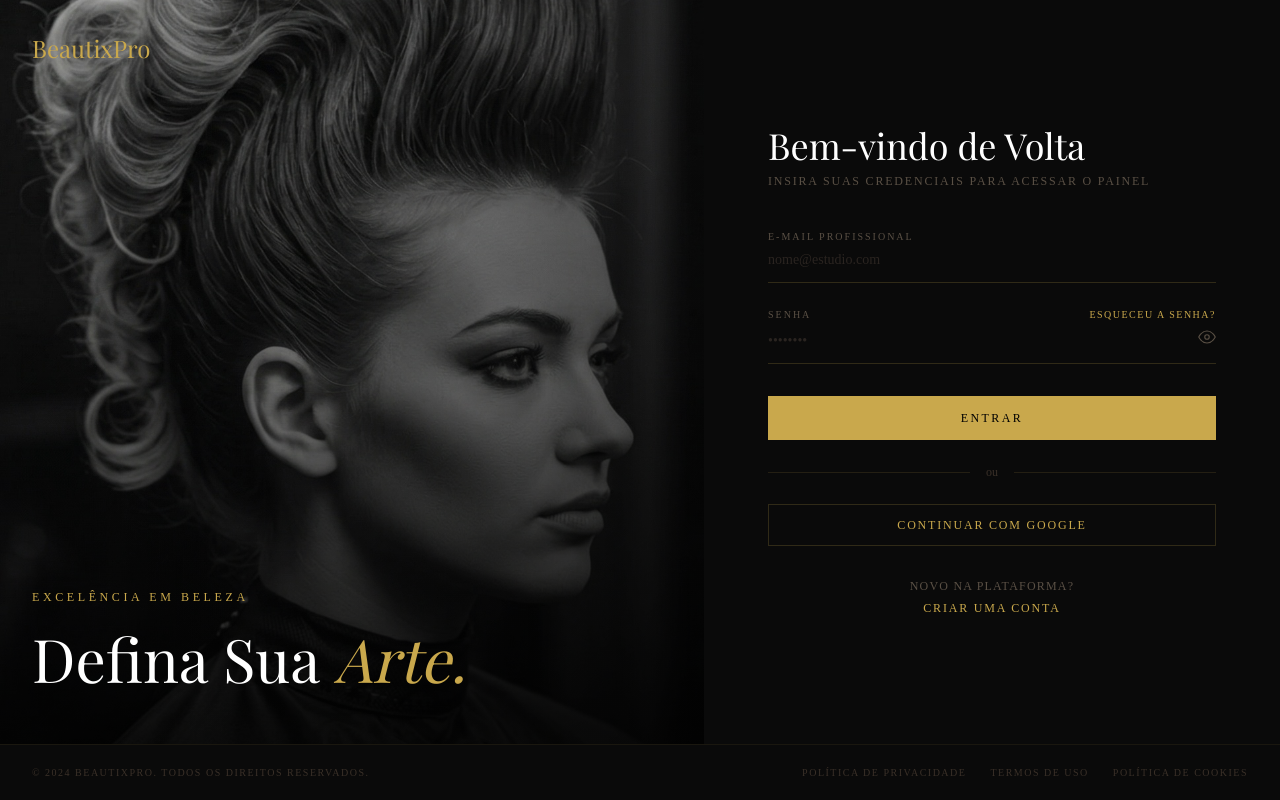
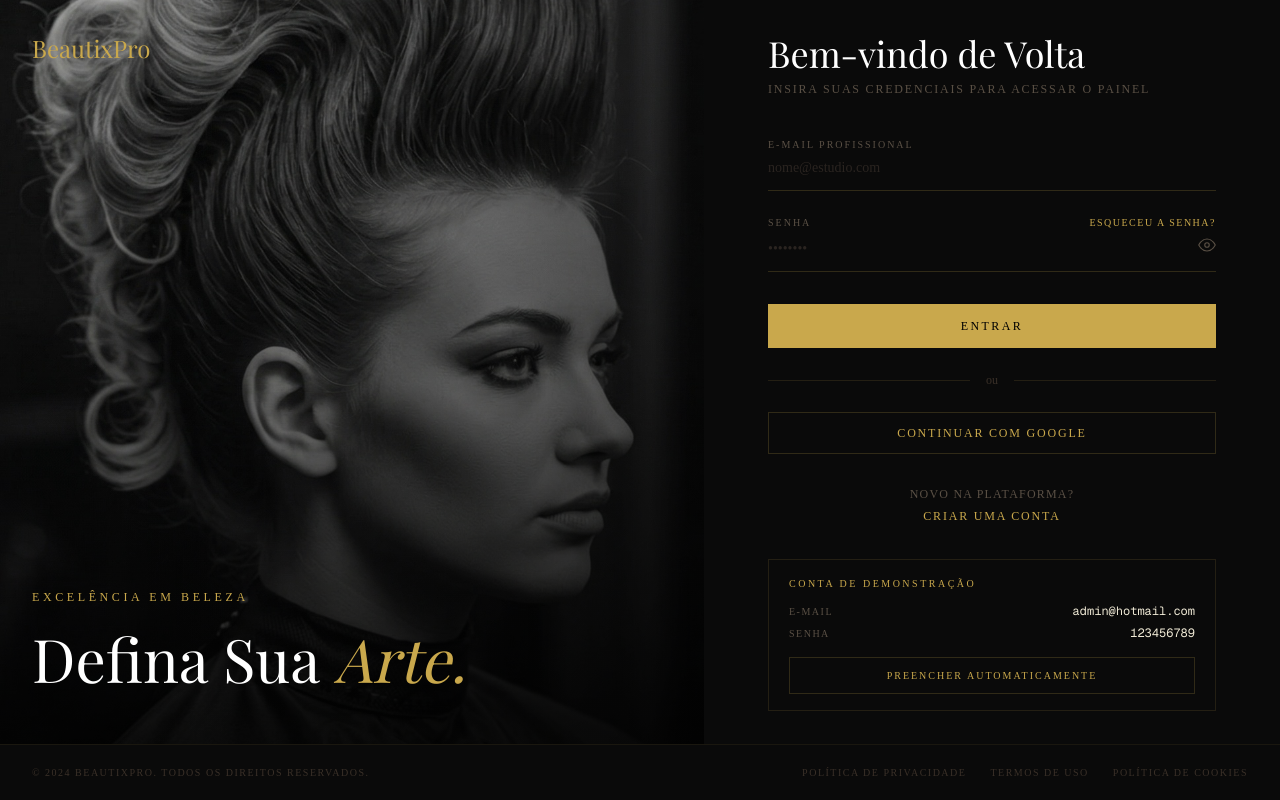
Before and after one commit to Felipe-Yasuo/beautixpro, a Next.js app: page /login in a window 1280 px wide. Built offline with nearby package versions, Linux system fonts and the light colour scheme; no server answers.

Commit message:
feat: implement login form with demo card and custom hook for form handling

```diff
--- /dev/null
+++ b/src/app/(public)/login/_components/demo-card.tsx
@@ -0,0 +1,30 @@
+type DemoCardProps = {
+    onFill: () => void;
+};
+
+export function DemoCard({ onFill }: DemoCardProps) {
+    return (
+        <div className="mt-8 border border-[#c9a84c22] px-5 py-4">
+            <p className="text-[#c9a84c] text-[10px] tracking-[0.25em] uppercase mb-3">
+                Conta de demonstração
+            </p>
+            <div className="flex flex-col gap-1.5 mb-4">
+                <div className="flex justify-between items-center">
+                    <span className="text-[#5a5045] text-[10px] tracking-[0.15em] uppercase">E-mail</span>
+                    <span className="text-[#f0ead6] text-xs font-mono">admin@hotmail.com</span>
+                </div>
+                <div className="flex justify-between items-center">
+                    <span className="text-[#5a5045] text-[10px] tracking-[0.15em] uppercase">Senha</span>
+                    <span className="text-[#f0ead6] text-xs font-mono">123456789</span>
+                </div>
+            </div>
+            <button
+                type="button"
+                onClick={onFill}
+                className="w-full border border-[#c9a84c33] text-[#c9a84c] py-2.5 text-[10px] tracking-[0.2em] uppercase hover:bg-[#c9a84c11] transition-colors cursor-pointer"
+            >
+                Preencher automaticamente
+            </button>
+        </div>
+    );
+}
--- a/src/app/(public)/login/_components/login-form.tsx
+++ b/src/app/(public)/login/_components/login-form.tsx
@@ -1,101 +1,26 @@
 "use client";
 
-import { useState } from "react";
-import { z } from "zod";
-import { signIn } from "next-auth/react";
-import { useRouter } from "next/navigation";
-import { register } from "../_actions/register";
 import Image from "next/image";
 import Link from "next/link";
-
-const loginSchema = z.object({
-    email: z.string().email("E-mail inválido"),
-    password: z.string().min(6, "Senha deve ter ao menos 6 caracteres"),
-});
-
-const registerSchema = loginSchema.extend({
-    name: z.string().min(2, "Nome deve ter ao menos 2 caracteres"),
-});
-
-type FieldErrors = Partial<Record<string, string>>;
-
-function extractErrors(error: z.ZodError): FieldErrors {
-    const errors: FieldErrors = {};
-    for (const issue of error.issues) {
-        const field = String(issue.path[0]);
-        errors[field] ??= issue.message;
-    }
-    return errors;
-}
+import { useLoginForm } from "./use-login-form";
+import { DemoCard } from "./demo-card";
 
 export function LoginForm() {
-    const [mode, setMode] = useState<"login" | "register">("login");
-    const [fieldErrors, setFieldErrors] = useState<FieldErrors>({});
-    const [serverError, setServerError] = useState("");
-    const [loading, setLoading] = useState(false);
-    const [showPassword, setShowPassword] = useState(false);
-    const router = useRouter();
-
-    const isRegister = mode === "register";
-    const schema = isRegister ? registerSchema : loginSchema;
-
-    function validateField(field: string, value: string) {
-        const fieldSchema = (schema.shape as Record<string, z.ZodTypeAny>)[field];
-        if (!fieldSchema) return;
-        const result = fieldSchema.safeParse(value);
-        setFieldErrors((prev) => ({
-            ...prev,
-            [field]: result.success ? undefined : result.error.issues[0]?.message,
-        }));
-    }
-
-    async function handleSubmit(e: React.FormEvent<HTMLFormElement>) {
-        e.preventDefault();
-        setServerError("");
-
-        const formData = new FormData(e.currentTarget);
-        const raw: Record<string, string> = {
-            email: formData.get("email") as string,
-            password: formData.get("password") as string,
-        };
-        if (isRegister) raw.name = formData.get("name") as string;
-
-        const validation = schema.safeParse(raw);
-        if (!validation.success) {
-            setFieldErrors(extractErrors(validation.error));
-            return;
-        }
-
-        setFieldErrors({});
-        setLoading(true);
-
-        if (isRegister) {
-            const result = await register(formData);
-            if (result?.error) {
-                setServerError(result.error);
-                setLoading(false);
-                return;
-            }
-        }
-
-        const res = await signIn("credentials", {
-            email: raw.email,
-            password: raw.password,
-            redirect: false,
-        });
-
-        if (res?.error) {
-            setServerError("E-mail ou senha inválidos.");
-            setLoading(false);
-            return;
-        }
-
-        router.push("/dashboard");
-    }
-
-    async function handleGoogle() {
-        await signIn("google", { callbackUrl: "/dashboard" });
-    }
+    const {
+        isRegister,
+        fieldErrors,
+        serverError,
+        loading,
+        showPassword,
+        emailRef,
+        passwordRef,
+        validateField,
+        switchMode,
+        fillDemo,
+        handleSubmit,
+        handleGoogle,
+        setShowPassword,
+    } = useLoginForm();
 
     return (
         <div className="min-h-screen flex flex-col bg-[#0a0a0a]">
@@ -173,6 +98,7 @@ export function LoginForm() {
                                     E-mail Profissional
                                 </label>
                                 <input
+                                    ref={emailRef}
                                     name="email"
                                     type="email"
                                     placeholder="nome@estudio.com"
@@ -200,6 +126,7 @@ export function LoginForm() {
                                 </div>
                                 <div className="relative">
                                     <input
+                                        ref={passwordRef}
                                         name="password"
                                         type={showPassword ? "text" : "password"}
                                         placeholder="••••••••"
@@ -238,11 +165,7 @@ export function LoginForm() {
                                 disabled={loading}
                                 className="mt-2 bg-[#c9a84c] text-black py-3.5 text-xs tracking-[0.2em] uppercase font-medium hover:bg-[#e8c97a] transition-colors disabled:opacity-50 cursor-pointer"
                             >
-                                {loading
-                                    ? "Aguarde..."
-                                    : isRegister
-                                        ? "Criar Conta"
-                                        : "Entrar"}
+                                {loading ? "Aguarde..." : isRegister ? "Criar Conta" : "Entrar"}
                             </button>
                         </form>
 
@@ -260,27 +183,22 @@ export function LoginForm() {
                         </button>
 
                         <div className="text-center mt-8">
-                            <p className="text-[#5a5045] text-xs tracking-[0.1em] uppercase">
-                                {isRegister
-                                    ? "Já tem uma conta?"
-                                    : "Novo na plataforma?"}
+                            <p className="text-[#5a5045] text-xs tracking-widest uppercase">
+                                {isRegister ? "Já tem uma conta?" : "Novo na plataforma?"}
                             </p>
                             <button
-                                onClick={() => {
-                                    setMode(isRegister ? "login" : "register");
-                                    setFieldErrors({});
-                                    setServerError("");
-                                }}
+                                onClick={switchMode}
                                 className="text-[#c9a84c] text-xs tracking-[0.15em] uppercase mt-1.5 hover:text-[#e8c97a] transition-colors cursor-pointer"
                             >
                                 {isRegister ? "Entrar" : "Criar uma Conta"}
                             </button>
                         </div>
+
+                        {!isRegister && <DemoCard onFill={fillDemo} />}
                     </div>
                 </div>
             </div>
 
-            {/* Footer */}
             <footer className="border-t border-[#c9a84c15] px-8 py-5 flex flex-col sm:flex-row items-center justify-between gap-3">
                 <p className="text-[#3a3028] text-[10px] tracking-[0.15em] uppercase">
                     &copy; 2024 BeautixPro. Todos os direitos reservados.
--- /dev/null
+++ b/src/app/(public)/login/_components/use-login-form.ts
@@ -0,0 +1,126 @@
+"use client";
+
+import { useRef, useState } from "react";
+import { z } from "zod";
+import { signIn } from "next-auth/react";
+import { useRouter } from "next/navigation";
+import { register } from "../_actions/register";
+
+const loginSchema = z.object({
+    email: z.string().email("E-mail inválido"),
+    password: z.string().min(6, "Senha deve ter ao menos 6 caracteres"),
+});
+
+const registerSchema = loginSchema.extend({
+    name: z.string().min(2, "Nome deve ter ao menos 2 caracteres"),
+});
+
+type FieldErrors = Partial<Record<string, string>>;
+
+function extractErrors(error: z.ZodError): FieldErrors {
+    const errors: FieldErrors = {};
+    for (const issue of error.issues) {
+        const field = String(issue.path[0]);
+        errors[field] ??= issue.message;
+    }
+    return errors;
+}
+
+export function useLoginForm() {
+    const [mode, setMode] = useState<"login" | "register">("login");
+    const [fieldErrors, setFieldErrors] = useState<FieldErrors>({});
+    const [serverError, setServerError] = useState("");
+    const [loading, setLoading] = useState(false);
+    const [showPassword, setShowPassword] = useState(false);
+    const emailRef = useRef<HTMLInputElement>(null);
+    const passwordRef = useRef<HTMLInputElement>(null);
+    const router = useRouter();
+
+    const isRegister = mode === "register";
+    const schema = isRegister ? registerSchema : loginSchema;
+
+    function validateField(field: string, value: string) {
+        const fieldSchema = (schema.shape as Record<string, z.ZodTypeAny>)[field];
+        if (!fieldSchema) return;
+        const result = fieldSchema.safeParse(value);
+        setFieldErrors((prev) => ({
+            ...prev,
+            [field]: result.success ? undefined : result.error.issues[0]?.message,
+        }));
+    }
+
+    function switchMode() {
+        setMode(isRegister ? "login" : "register");
+        setFieldErrors({});
+        setServerError("");
+    }
+
+    function fillDemo() {
+        if (emailRef.current) emailRef.current.value = "admin@hotmail.com";
+        if (passwordRef.current) passwordRef.current.value = "123456789";
+    }
+
+    async function handleSubmit(e: React.FormEvent<HTMLFormElement>) {
+        e.preventDefault();
+        setServerError("");
+
+        const formData = new FormData(e.currentTarget);
+        const raw: Record<string, string> = {
+            email: formData.get("email") as string,
+            password: formData.get("password") as string,
+        };
+        if (isRegister) raw.name = formData.get("name") as string;
+
+        const validation = schema.safeParse(raw);
+        if (!validation.success) {
+            setFieldErrors(extractErrors(validation.error));
+            return;
+        }
+
+        setFieldErrors({});
+        setLoading(true);
+
+        if (isRegister) {
+            const result = await register(formData);
+            if (result?.error) {
+                setServerError(result.error);
+                setLoading(false);
+                return;
+            }
+        }
+
+        const res = await signIn("credentials", {
+            email: raw.email,
+            password: raw.password,
+            redirect: false,
+        });
+
+        if (res?.error) {
+            setServerError("E-mail ou senha inválidos.");
+            setLoading(false);
+            return;
+        }
+
+        router.push("/dashboard");
+    }
+
+    async function handleGoogle() {
+        await signIn("google", { callbackUrl: "/dashboard" });
+    }
+
+    return {
+        isRegister,
+        fieldErrors,
+        serverError,
+        loading,
+        showPassword,
+        emailRef,
+        passwordRef,
+        validateField,
+        switchMode,
+        fillDemo,
+        handleSubmit,
+        handleGoogle,
+        setShowPassword,
+    };
+}
```
Also changed, not shown: src/app/(public)/_components/manifesto.tsx (line endings or trailing spaces).
